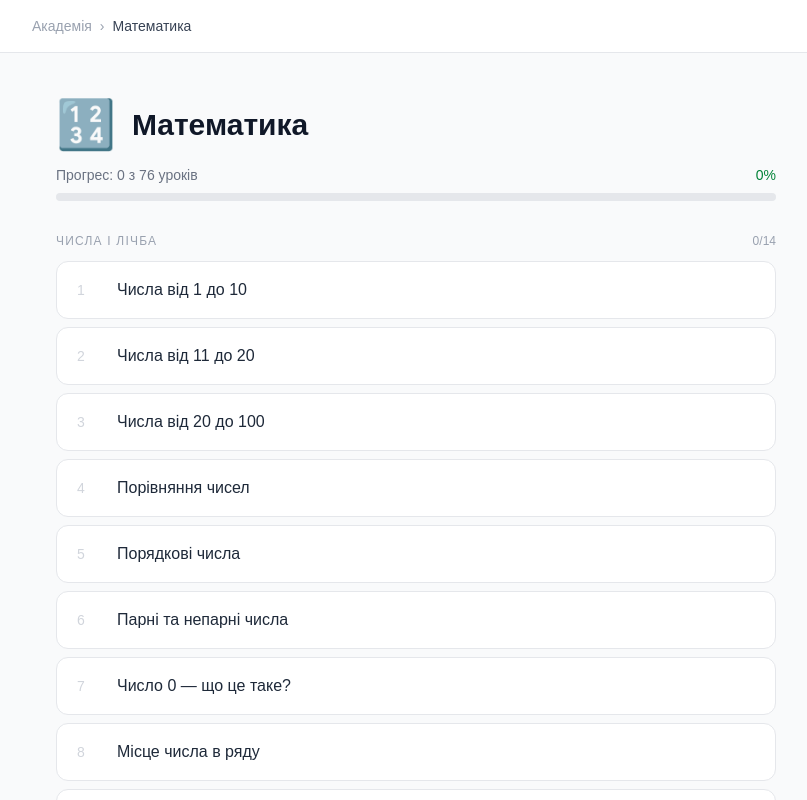
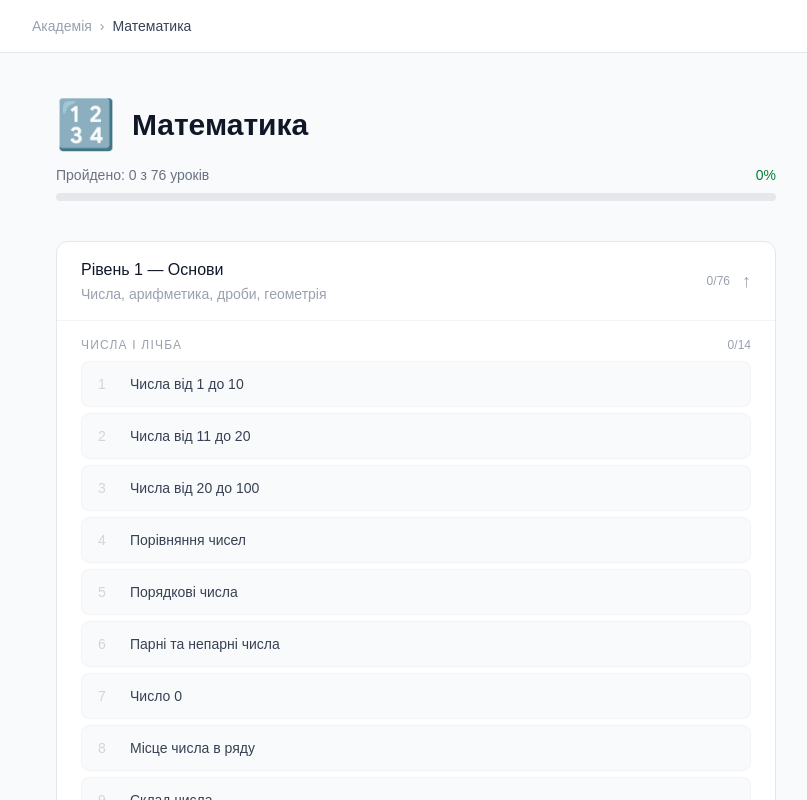
Before and after one commit to light-pro-grammer/academia, a Next.js app: page /learn/math in a window 1280 px wide. Shown: the top 800 px of the page, without its empty margins (224-1031 px from the left). Built offline with nearby package versions, Linux system fonts and the light colour scheme.

Commit message:
навігація: дворівнева структура рівень → розділ → урок

```diff
--- a/src/app/learn/[subject]/page.tsx
+++ b/src/app/learn/[subject]/page.tsx
@@ -1,11 +1,9 @@
 "use client";
-
 import React from "react";
 import Link from "next/link";
 import { notFound } from "next/navigation";
 import { useEffect, useState } from "react";
 
-// Типізація для структури навчального плану
 interface Lesson {
     id: string;
     title: string;
@@ -17,16 +15,28 @@ interface Chapter {
     lessons: Lesson[];
 }
 
+interface Level {
+    id: string;
+    title: string;
+    description: string;
+    chapters: Chapter[];
+}
+
 interface SubjectData {
     title: string;
     emoji: string;
-    chapters: Chapter[];
+    levels: Level[];
 }
 
 const curriculum: Record<string, SubjectData> = {
     math: {
         title: "Математика",
         emoji: "🔢",
+        levels: [
+            {
+                id: "basics",
+                title: "Рівень 1 — Основи",
+                description: "Числа, арифметика, дроби, геометрія",
                 chapters: [
                     {
                         id: "1-numbers",
@@ -38,14 +48,14 @@ const curriculum: Record<string, SubjectData> = {
                             { id: "04-comparing-numbers", title: "Порівняння чисел" },
                             { id: "05-ordinal-numbers", title: "Порядкові числа" },
                             { id: "06-even-odd-numbers", title: "Парні та непарні числа" },
-                    { id: "07-zero", title: "Число 0 — що це таке?" },
+                            { id: "07-zero", title: "Число 0" },
                             { id: "08-number-line", title: "Місце числа в ряду" },
                             { id: "09-number-composition", title: "Склад числа" },
                             { id: "10-tens-and-units", title: "Десятки і одиниці" },
                             { id: "11-skip-counting", title: "Лічба двійками, п'ятірками, десятками" },
-                    { id: "12-number-line-visual", title: "Число на числовій прямій" },
+                            { id: "12-number-line-visual", title: "Числова пряма" },
                             { id: "13-rounding", title: "Округлення до десятка" },
-                    { id: "14-review", title: "Повторення і перевірка знань" },
+                            { id: "14-review", title: "Повторення: Числа" },
                         ],
                     },
                     {
@@ -137,7 +147,7 @@ const curriculum: Record<string, SubjectData> = {
                     },
                     {
                         id: "8-geometry",
-                title: "Геометрія",
+                        title: "Геометрія — основи",
                         lessons: [
                             { id: "01-points-lines", title: "Точка, пряма, відрізок" },
                             { id: "02-angles", title: "Кути" },
@@ -160,36 +170,52 @@ const curriculum: Record<string, SubjectData> = {
                     },
                 ],
             },
+            {
+                id: "middle",
+                title: "Рівень 2 — Середня школа",
+                description: "Від'ємні числа, рівняння, функції, ймовірність",
+                chapters: [],
+            },
+            {
+                id: "advanced",
+                title: "Рівень 3 — Старша школа",
+                description: "Тригонометрія, логарифми, похідна, інтеграл",
+                chapters: [],
+            },
+            {
+                id: "university",
+                title: "Рівень 4 — Університет",
+                description: "Математичний аналіз, лінійна алгебра, тензори",
+                chapters: [],
+            },
+        ],
+    },
 };
 
-// В Next.js 15 params — це Promise
-interface SubjectPageProps {
-    params: Promise<{ subject: string }>;
-}
-
-export default function SubjectPage({ params }: SubjectPageProps) {
-    // Розпаковуємо params за допомогою React.use()
+export default function SubjectPage({ params }: { params: Promise<{ subject: string }> }) {
     const { subject } = React.use(params);
-
     const data = curriculum[subject];
     if (!data) notFound();
 
     const [completed, setCompleted] = useState<Record<string, boolean>>({});
+    const [openLevel, setOpenLevel] = useState<string>("basics");
 
     useEffect(() => {
         const result: Record<string, boolean> = {};
-        data.chapters.forEach((chapter) => {
+        data.levels.forEach((level) => {
+            level.chapters.forEach((chapter) => {
                 chapter.lessons.forEach((lesson) => {
                     const key = `lesson-${subject}-${chapter.id}-${lesson.id}`;
                     result[key] = localStorage.getItem(key) === "done";
                 });
             });
+        });
         setCompleted(result);
     }, [subject, data]);
 
-    const totalLessons = data.chapters.reduce((acc, ch) => acc + ch.lessons.length, 0);
+    const totalLessons = data.levels.reduce((acc, level) =>
+        acc + level.chapters.reduce((a, ch) => a + ch.lessons.length, 0), 0);
     const completedCount = Object.values(completed).filter(Boolean).length;
-    const progressPercentage = totalLessons > 0 ? Math.round((completedCount / totalLessons) * 100) : 0;
 
     return (
         <div className="min-h-screen bg-gray-50">
@@ -207,35 +233,76 @@ export default function SubjectPage({ params }: SubjectPageProps) {
                     <h1 className="text-3xl font-semibold text-gray-900">{data.title}</h1>
                 </div>
 
-                <div className="mb-8">
+                <div className="mb-10">
                     <div className="flex items-center justify-between text-sm mb-2">
-                        <span className="text-gray-500">Прогрес: {completedCount} з {totalLessons} уроків</span>
-                        <span className="text-green-700 font-medium">{progressPercentage}%</span>
+                        <span className="text-gray-500">Пройдено: {completedCount} з {totalLessons} уроків</span>
+                        <span className="text-green-700 font-medium">
+                            {totalLessons > 0 ? Math.round(completedCount / totalLessons * 100) : 0}%
+                        </span>
                     </div>
                     <div className="w-full bg-gray-200 rounded-full h-2">
                         <div
                             className="bg-green-500 h-2 rounded-full transition-all duration-500"
-                            style={{ width: `${progressPercentage}%` }}
+                            style={{ width: `${totalLessons > 0 ? completedCount / totalLessons * 100 : 0}%` }}
                         />
                     </div>
                 </div>
 
-                <div className="space-y-8">
-                    {data.chapters.map((chapter) => {
-                        const chapterLessonsKeys = chapter.lessons.map(l => `lesson-${subject}-${chapter.id}-${l.id}`);
-                        const chapterCompletedCount = chapterLessonsKeys.filter(key => completed[key]).length;
+                <div className="space-y-3">
+                    {data.levels.map((level) => {
+                        const levelLessons = level.chapters.reduce((a, ch) => a + ch.lessons.length, 0);
+                        const levelCompleted = level.chapters.reduce((a, ch) =>
+                            a + ch.lessons.filter(l =>
+                                completed[`lesson-${subject}-${ch.id}-${l.id}`]
+                            ).length, 0);
+                        const isOpen = openLevel === level.id;
+                        const isEmpty = level.chapters.length === 0;
+
+                        return (
+                            <div key={level.id} className="rounded-xl border border-gray-200 bg-white overflow-hidden">
+                                <button
+                                    onClick={() => !isEmpty && setOpenLevel(isOpen ? "" : level.id)}
+                                    className={`w-full flex items-center justify-between px-6 py-4 text-left transition-colors ${isEmpty ? "cursor-not-allowed opacity-50" : "hover:bg-gray-50"
+                                        }`}
+                                >
+                                    <div>
+                                        <p className="font-medium text-gray-900">{level.title}</p>
+                                        <p className="text-sm text-gray-400 mt-0.5">{level.description}</p>
+                                    </div>
+                                    <div className="flex items-center gap-3 shrink-0 ml-4">
+                                        {levelLessons > 0 && (
+                                            <span className="text-xs text-gray-400">
+                                                {levelCompleted}/{levelLessons}
+                                            </span>
+                                        )}
+                                        {isEmpty ? (
+                                            <span className="text-xs text-gray-400 border border-gray-200 rounded-full px-3 py-1">
+                                                Незабаром
+                                            </span>
+                                        ) : (
+                                            <span className="text-gray-400 text-lg">{isOpen ? "↑" : "↓"}</span>
+                                        )}
+                                    </div>
+                                </button>
+
+                                {isOpen && !isEmpty && (
+                                    <div className="border-t border-gray-100 px-6 py-4 space-y-6">
+                                        {level.chapters.map((chapter) => {
+                                            const chapterCompleted = chapter.lessons.filter(
+                                                l => completed[`lesson-${subject}-${chapter.id}-${l.id}`]
+                                            ).length;
 
                                             return (
                                                 <div key={chapter.id}>
-                                <div className="flex items-center justify-between mb-3">
-                                    <h2 className="text-xs font-medium uppercase tracking-widest text-gray-400">
+                                                    <div className="flex items-center justify-between mb-2">
+                                                        <h3 className="text-xs font-medium uppercase tracking-widest text-gray-400">
                                                             {chapter.title}
-                                    </h2>
+                                                        </h3>
                                                         <span className="text-xs text-gray-400">
-                                        {chapterCompletedCount}/{chapter.lessons.length}
+                                                            {chapterCompleted}/{chapter.lessons.length}
                                                         </span>
                                                     </div>
-                                <div className="space-y-2">
+                                                    <div className="space-y-1.5">
                                                         {chapter.lessons.map((lesson, i) => {
                                                             const key = `lesson-${subject}-${chapter.id}-${lesson.id}`;
                                                             const isDone = completed[key];
@@ -243,15 +310,15 @@ export default function SubjectPage({ params }: SubjectPageProps) {
                                                                 <Link
                                                                     key={lesson.id}
                                                                     href={`/learn/${subject}/${chapter.id}/${lesson.id}`}
-                                                className={`flex items-center gap-4 rounded-xl border px-5 py-4 transition-all group ${isDone
+                                                                    className={`flex items-center gap-3 rounded-lg border px-4 py-3 transition-all group text-sm ${isDone
                                                                             ? "border-green-200 bg-green-50 hover:border-green-400"
-                                                    : "border-gray-200 bg-white hover:border-green-400"
+                                                                            : "border-gray-100 bg-gray-50 hover:border-green-300 hover:bg-white"
                                                                         }`}
                                                                 >
-                                                <span className={`text-sm font-medium w-6 ${isDone ? "text-green-500" : "text-gray-300"}`}>
+                                                                    <span className={`font-medium w-5 shrink-0 ${isDone ? "text-green-500" : "text-gray-300"}`}>
                                                                         {isDone ? "✓" : i + 1}
                                                                     </span>
-                                                <span className={`transition-colors ${isDone ? "text-green-700" : "text-gray-800 group-hover:text-green-700"}`}>
+                                                                    <span className={isDone ? "text-green-700" : "text-gray-700 group-hover:text-gray-900"}>
                                                                         {lesson.title}
                                                                     </span>
                                                                 </Link>
@@ -262,6 +329,11 @@ export default function SubjectPage({ params }: SubjectPageProps) {
                                             );
                                         })}
                                     </div>
+                                )}
+                            </div>
+                        );
+                    })}
+                </div>
             </main>
         </div>
     );
```
Lines whose indentation alone changed are shown as unchanged.
